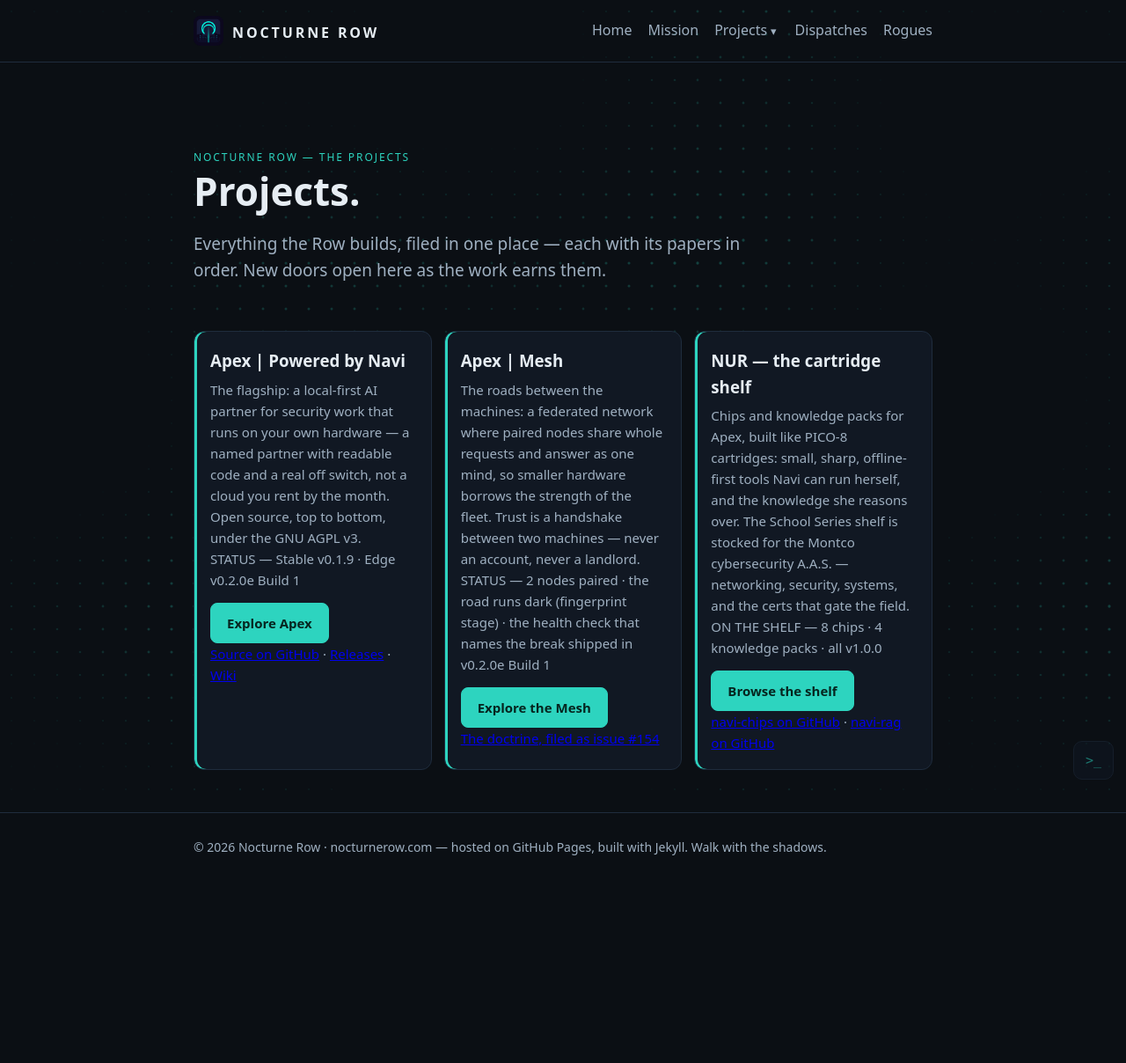
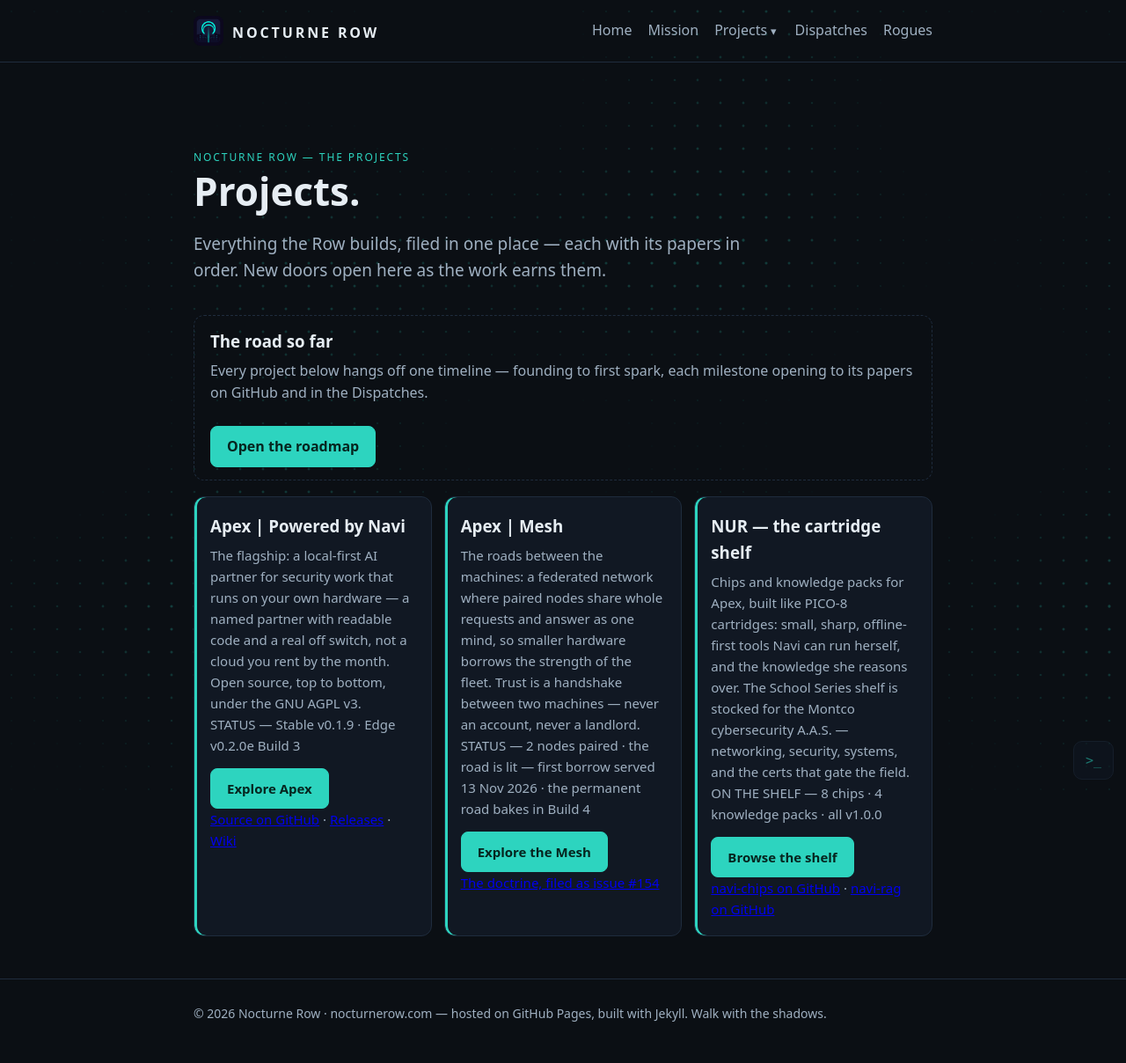
Before and after one commit to AlexKollar/nocturnerow, a Jekyll site: the page built from projects.html, in a window 1280 px wide. Shown: the whole page at 88% size. Built offline with Jekyll 4.4.1, drawn with Linux system fonts in a browser that asks for light colours; before the commit the page ends 1019 px from its top, so only the background shows below that.

Commit message:
The Roadmap: one vertical timeline for the whole Row — every milestone opens to its GitHub record and its Dispatch; Roadmap joins the Projects dropdown

```diff
--- a/_layouts/default.html
+++ b/_layouts/default.html
@@ -156,7 +156,7 @@ header nav .navdrop-menu a{padding-left:24px}
 <div class="wordmark"><img src="/logo.png" alt="Nocturne Row logo" style="width:34px;height:34px;border-radius:8px;vertical-align:-9px;margin-right:10px">NOCTURNE ROW</div>
 <button class="term-toggle" id="termToggle" type="button" aria-label="Open the field terminal">&gt;_</button>
 <button class="nav-toggle" type="button" aria-expanded="false" aria-controls="site-nav" aria-label="Toggle navigation menu"><span class="bar"></span><span class="bar"></span><span class="bar"></span></button>
-<nav id="site-nav"><a href="/">Home</a><a href="/mission.html">Mission</a><span class="navdrop"><a href="/projects.html">Projects</a><button class="navdrop-btn" type="button" aria-haspopup="true" aria-expanded="false" aria-label="Open the projects menu">▾</button><span class="navdrop-menu"><a href="/apex.html">Apex</a><a href="/mesh.html">Mesh</a><a href="/nur.html">NUR</a></span></span><a href="/blog.html">Dispatches</a><a href="/#people">Rogues</a></nav>
+<nav id="site-nav"><a href="/">Home</a><a href="/mission.html">Mission</a><span class="navdrop"><a href="/projects.html">Projects</a><button class="navdrop-btn" type="button" aria-haspopup="true" aria-expanded="false" aria-label="Open the projects menu">▾</button><span class="navdrop-menu"><a href="/apex.html">Apex</a><a href="/mesh.html">Mesh</a><a href="/nur.html">NUR</a><a href="/roadmap.html">Roadmap</a></span></span><a href="/blog.html">Dispatches</a><a href="/#people">Rogues</a></nav>
 </div>
 </header>
 {{ content }}
--- a/projects.html
+++ b/projects.html
@@ -12,18 +12,23 @@ description: "Everything the Row builds, filed in one place — Apex, the Mesh,
 <p class="sub">Everything the Row builds, filed in one place — each with its papers in order. New doors open here as the work earns them.</p>
 </div>
 <section style="border-top:none;padding-top:6px">
+<div class="stats" style="margin:0 0 18px">
+<h3>The road so far</h3>
+<p>Every project below hangs off one timeline — founding to first spark, each milestone opening to its papers on GitHub and in the Dispatches.</p>
+<p style="margin:0"><a class="btn solid" href="/roadmap.html">Open the roadmap</a></p>
+</div>
 <div class="grid">
 <div class="tile">
 <h3>Apex | Powered by Navi</h3>
 <p>The flagship: a local-first AI partner for security work that runs on your own hardware — a named partner with readable code and a real off switch, not a cloud you rent by the month. Open source, top to bottom, under the GNU AGPL v3.</p>
-<p style="color:var(--muted)">STATUS — Stable v0.1.9 · Edge v0.2.0e Build 1</p>
+<p style="color:var(--muted)">STATUS — Stable v0.1.9 · Edge v0.2.0e Build 3</p>
 <p><a class="btn solid" href="/apex.html">Explore Apex</a></p>
 <p><a href="https://github.com/AlexKollar/Apex">Source on GitHub</a> · <a href="https://github.com/AlexKollar/Apex/releases">Releases</a> · <a href="https://github.com/AlexKollar/Apex/wiki">Wiki</a></p>
 </div>
 <div class="tile">
 <h3>Apex | Mesh</h3>
 <p>The roads between the machines: a federated network where paired nodes share whole requests and answer as one mind, so smaller hardware borrows the strength of the fleet. Trust is a handshake between two machines — never an account, never a landlord.</p>
-<p style="color:var(--muted)">STATUS — 2 nodes paired · the road runs dark (fingerprint stage) · the health check that names the break shipped in v0.2.0e Build 1</p>
+<p style="color:var(--muted)">STATUS — 2 nodes paired · the road is lit — first borrow served 13 Nov 2026 · the permanent road bakes in Build 4</p>
 <p><a class="btn solid" href="/mesh.html">Explore the Mesh</a></p>
 <p><a href="https://github.com/AlexKollar/Apex/issues/154">The doctrine, filed as issue #154</a></p>
 </div>
```
Also changed, not shown: roadmap.html (added, +126 -0 lines).
